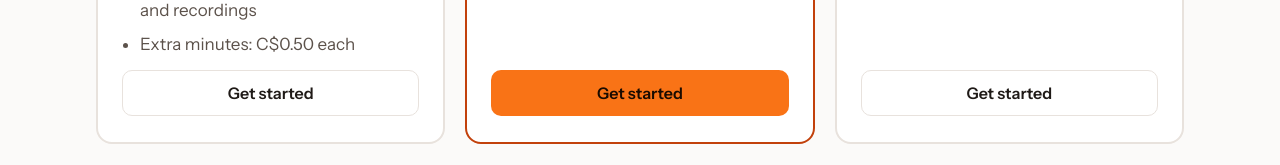
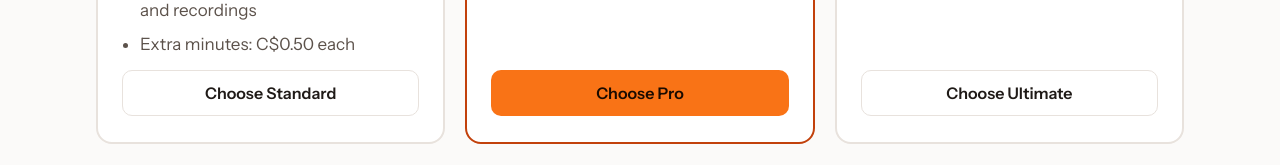
Before and after one commit to gehlotparesh9/hellora-site, a plain HTML site: page index.html in a window 1280 px wide. Shown: the part 5913-6078 px from the top of the page. Drawn offline with nearby package versions, Linux system fonts and the light colour scheme.

Commit message:
Pricing plan buttons now go to the payments page
Co-Authored-By: Claude Sonnet 5.5 <noreply@anthropic.com>
Claude-Session: https://claude.ai/code/session_01Jce4EcP99sGD8xw4MK8zsG

```diff
--- a/index.html
+++ b/index.html
@@ -605,7 +605,7 @@ footer .wrap { display: flex; flex-wrap: wrap; justify-content: center; align-it
             <li>Client dashboard with transcripts and recordings</li>
             <li>Extra minutes: C$0.50 each</li>
           </ul>
-          <a class="btn ghost" href="#contact">Get started</a>
+          <a class="btn ghost" href="/payments/">Choose Standard</a>
         </div>
         <div class="plan feat">
           <h3>Pro</h3>
@@ -616,7 +616,7 @@ footer .wrap { display: flex; flex-wrap: wrap; justify-content: center; align-it
             <li>For busier phone lines</li>
             <li>Extra minutes: C$0.50 each</li>
           </ul>
-          <a class="btn" href="#contact">Get started</a>
+          <a class="btn" href="/payments/">Choose Pro</a>
         </div>
         <div class="plan">
           <h3>Ultimate</h3>
@@ -627,7 +627,7 @@ footer .wrap { display: flex; flex-wrap: wrap; justify-content: center; align-it
             <li>No minutes to count or worry about</li>
             <li>Fair use applies: for normal use at one business location</li>
           </ul>
-          <a class="btn ghost" href="#contact">Get started</a>
+          <a class="btn ghost" href="/payments/">Choose Ultimate</a>
         </div>
       </div>
       <div class="setup">
```
